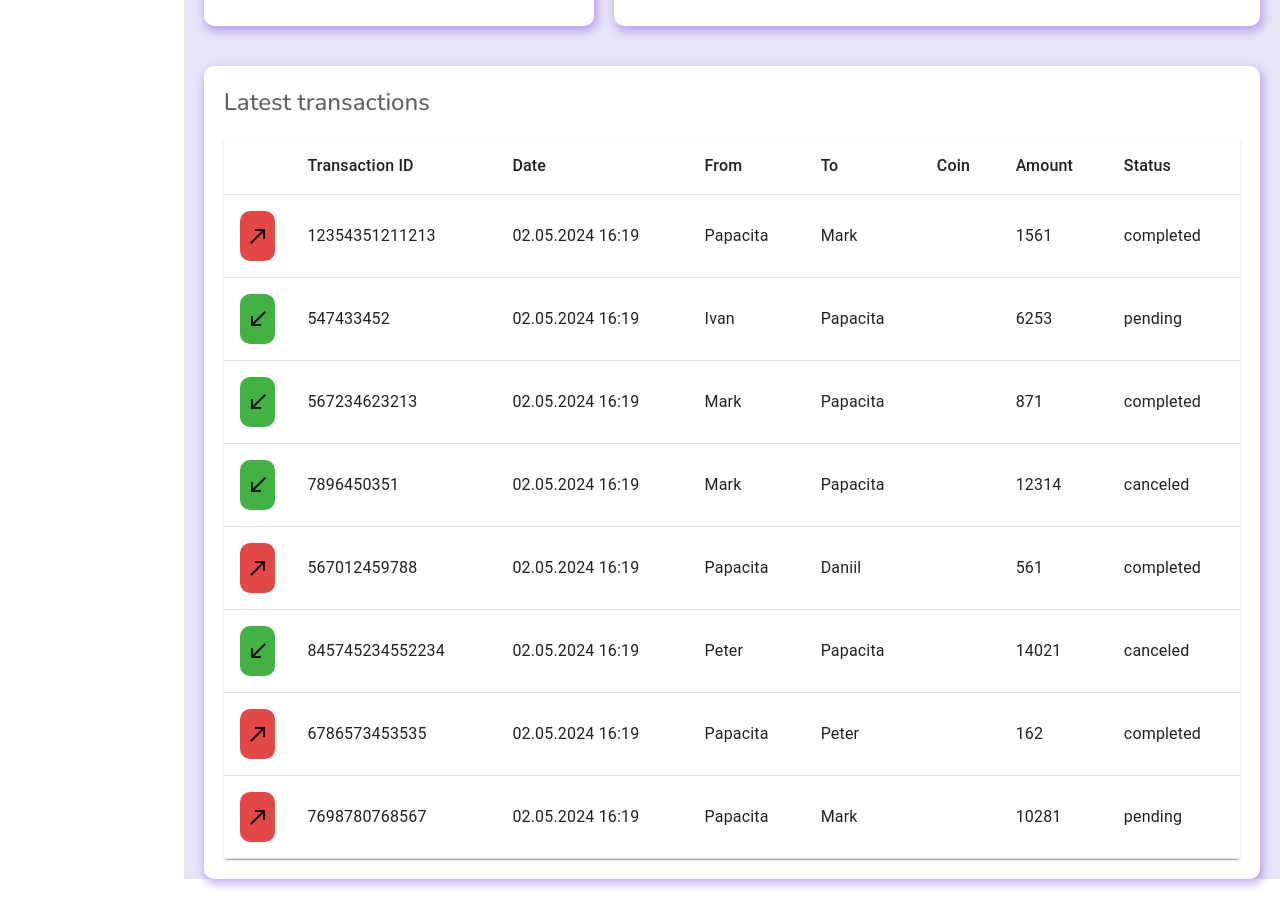
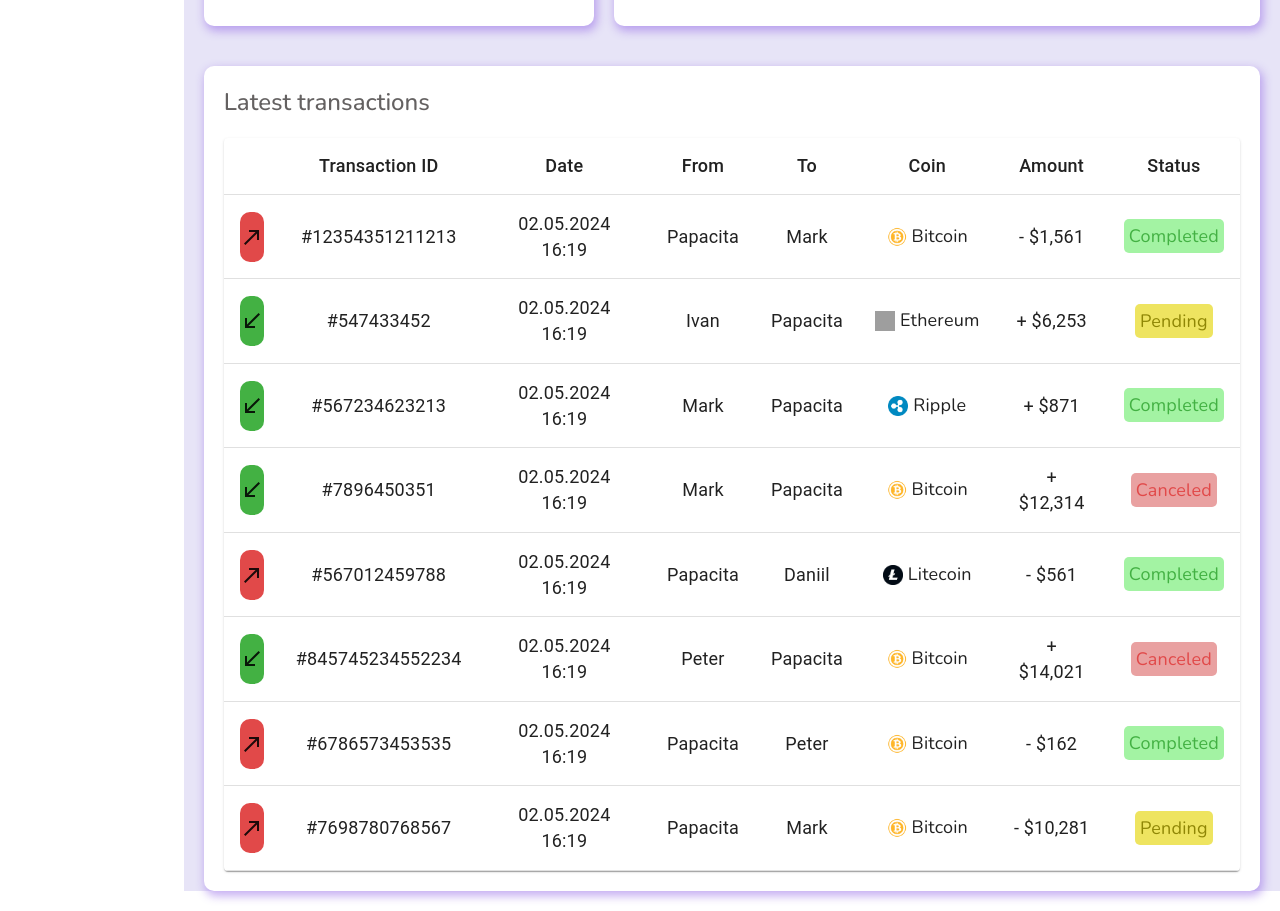
Before and after one commit to Bitummit/CryptoDashboard, a React (Vite) app: page / in a window 1280 px wide. Shown: the part 860-1771 px from the top of the page. Built offline with nearby package versions, Linux system fonts and the light colour scheme; grey boxes are pictures that could not be loaded.

Commit message:
complete table

```diff
--- a/src/components/table/Table.jsx
+++ b/src/components/table/Table.jsx
@@ -1,12 +1,13 @@
-import Table from '@mui/material/Table';
-import TableBody from '@mui/material/TableBody';
-import TableCell from '@mui/material/TableCell';
-import TableContainer from '@mui/material/TableContainer';
-import TableHead from '@mui/material/TableHead';
-import TableRow from '@mui/material/TableRow';
-import Paper from '@mui/material/Paper';
-import CallMadeIcon from '@mui/icons-material/CallMade';
-import CallReceivedIcon from '@mui/icons-material/CallReceived';
+import Table from "@mui/material/Table";
+import TableBody from "@mui/material/TableBody";
+import TableCell from "@mui/material/TableCell";
+import TableContainer from "@mui/material/TableContainer";
+import TableHead from "@mui/material/TableHead";
+import TableRow from "@mui/material/TableRow";
+import Paper from "@mui/material/Paper";
+import CallMadeIcon from "@mui/icons-material/CallMade";
+import CallReceivedIcon from "@mui/icons-material/CallReceived";
+
 
 import "./table.scss";
 import data from "./data.json";
@@ -33,17 +34,32 @@ export default function List() {
           {rows.map((row) => (
             <TableRow key={row.id}>
               <TableCell className="tableCell">
-                  {row.isIncoming ? <div className='incoming'><CallReceivedIcon className="icon"/></div> :  <div className='outcoming'><CallMadeIcon className="icon"/></div>}
+                {row.isIncoming ? (
+                  <div className="incoming">
+                    <CallReceivedIcon className="icon" />
+                  </div>
+                ) : (
+                  <div className="outcoming">
+                    <CallMadeIcon className="icon" />
+                  </div>
+                )}
               </TableCell>
-                <TableCell className="tableCell">{row.id}</TableCell>
+              <TableCell className="tableCell">#{row.id}</TableCell>
               <TableCell className="tableCell">
                 {row.date} {row.time}
               </TableCell>
               <TableCell className="tableCell">{row.from}</TableCell>
               <TableCell className="tableCell">{row.to}</TableCell>
-                <TableCell className="tableCell">{row.coint}</TableCell>
-                <TableCell className="tableCell">{row.amount}</TableCell>
-                <TableCell className="tableCell">{row.status}</TableCell>
+              <TableCell className="tableCell">
+                <div className="cellWrapper">
+                <img className="coinImage" src={row.img}/> {row.coin}
+                </div>
+              </TableCell>
+              <TableCell className="tableCell">
+                {row.isIncoming ? "+" : "-"} ${row.amount}
+              </TableCell>
+              <TableCell className="tableCell">
+                <span className={`status ${row.status}`}>{row.status}</span></TableCell>
             </TableRow>
           ))}
         </TableBody>
--- a/src/components/table/data.json
+++ b/src/components/table/data.json
@@ -7,8 +7,9 @@
     "from": "Papacita",
     "to": "Mark",
     "coin": "Bitcoin",
-        "amount": 1561,
-        "status": "completed"
+    "img": "/src/assets/btc.png",
+    "amount": "1,561",
+    "status": "Completed"
   },
   {
     "isIncoming": true,
@@ -18,8 +19,9 @@
     "from": "Ivan",
     "to": "Papacita",
     "coin": "Ethereum",
-        "amount": 6253,
-        "status": "pending"
+    "img": "/src/assets/eth.png",
+    "amount": "6,253",
+    "status": "Pending"
   },
   {
     "isIncoming": true,
@@ -29,8 +31,9 @@
     "from": "Mark",
     "to": "Papacita",
     "coin": "Ripple",
-        "amount": 871,
-        "status": "completed"
+    "img": "/src/assets/ripple.png",
+    "amount": "871",
+    "status": "Completed"
   },
   {
     "isIncoming": true,
@@ -40,8 +43,9 @@
     "from": "Mark",
     "to": "Papacita",
     "coin": "Bitcoin",
-        "amount": 12314,
-        "status": "canceled"
+    "img": "/src/assets/btc.png",
+    "amount": "12,314",
+    "status": "Canceled"
   },
   {
     "isIncoming": false,
@@ -51,8 +55,9 @@
     "from": "Papacita",
     "to": "Daniil",
     "coin": "Litecoin",
-        "amount": 561,
-        "status": "completed"
+    "img": "/src/assets/ltc.png",
+    "amount": "561",
+    "status": "Completed"
   },
   {
     "isIncoming": true,
@@ -61,9 +66,10 @@
     "time": "16:19",
     "from": "Peter",
     "to": "Papacita",
-        "coin": "'Bitcoin'",
-        "amount": 14021,
-        "status": "canceled"
+    "coin": "Bitcoin",
+    "img": "/src/assets/btc.png",
+    "amount": "14,021",
+    "status": "Canceled"
   },
   {
     "isIncoming": false,
@@ -73,8 +79,9 @@
     "from": "Papacita",
     "to": "Peter",
     "coin": "Bitcoin",
-        "amount": 162,
-        "status": "completed"
+    "img": "/src/assets/btc.png",
+    "amount": "162",
+    "status": "Completed"
   },
   {
     "isIncoming": false,
@@ -84,7 +91,8 @@
     "from": "Papacita",
     "to": "Mark",
     "coin": "Bitcoin",
-        "amount": 10281,
-        "status": "pending"
+    "img": "/src/assets/btc.png",
+    "amount": "10,281",
+    "status": "Pending"
   }
 ]
--- a/src/components/table/table.scss
+++ b/src/components/table/table.scss
@@ -1,5 +1,7 @@
 .table {
   margin-top: 20px;
+  font-size: 18px;
+text-align: center;
 
   // .tableHead {
   //     border: 10px;
@@ -9,7 +11,8 @@
   // }
 
   .tableCell {
-        font-size: 16px;
+    font-size: 18px;
+    text-align: center;
 
     .incoming {
       height: 50px;
@@ -32,7 +35,34 @@
     .icon {
       font-size: 24px;
     }
+    .cellWrapper {
+      display: flex;
+      align-items: center;
+      justify-content: center;
+
+      .coinImage {
+        width: 20px;
+        height: 20px;
+        margin-right: 5px;
+      }
     }
 
+    .status {
+        padding: 5px;
+        border-radius: 5px;
 
+        &.Completed {
+            color: rgb(67, 177, 67);
+            background-color: rgb(163, 243, 163);
         }
+        &.Pending {
+            color: rgb(143, 134, 5);
+            background-color: rgb(238, 228, 96);
+        }
+        &.Canceled {
+            color: rgb(225, 73, 73);
+            background-color: rgb(233, 161, 161);
+        }
+    }
+  }
+}
```
Also changed, not shown: src/assets/ripple.png (added). Lines whose indentation alone changed are shown as unchanged.
